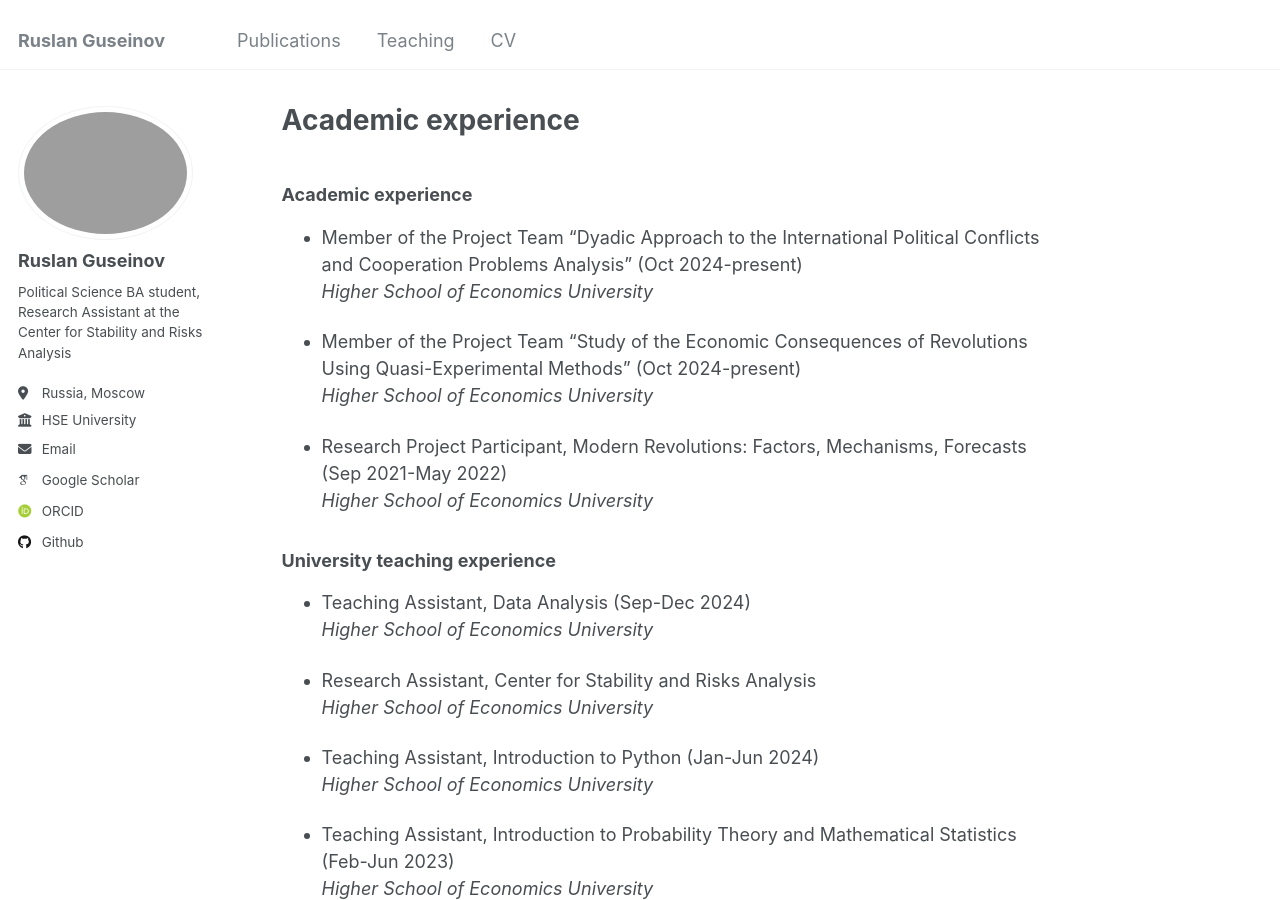
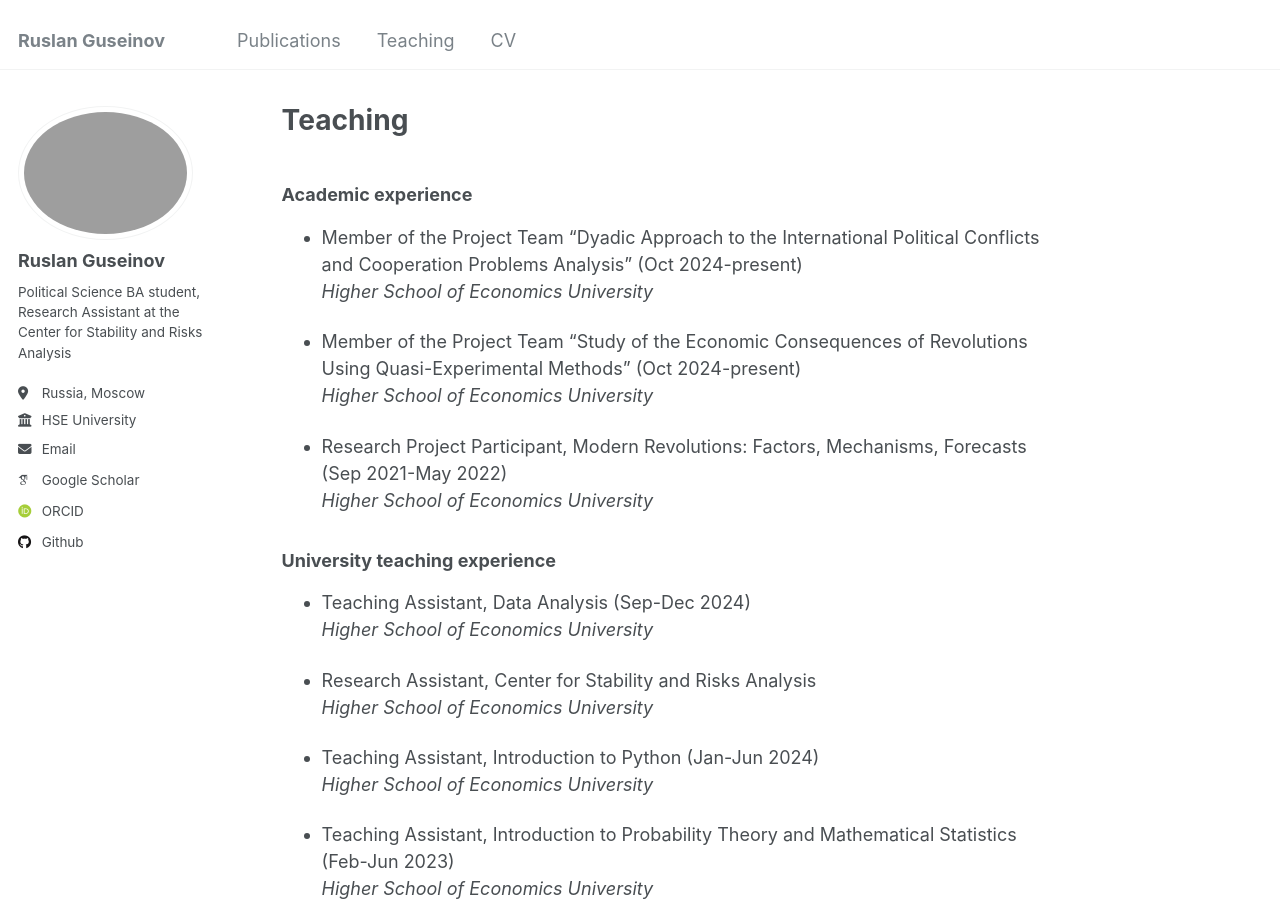
Before and after one commit to rguseinov/rguseinov.github.io, a Jekyll site: the page built from _pages/teaching.md, in a window 1280 px wide and 900 px high. Built offline with Jekyll 4.4.1, drawn with Linux system fonts in a browser that asks for light colours; some web fonts are replaced; our own code applies the rules of GitHub Pages for plain Markdown files.

Commit message:
Update teaching.md

```diff
--- a/_pages/teaching.md
+++ b/_pages/teaching.md
@@ -1,6 +1,11 @@
-
-
-
+---
+permalink: /
+title: "Teaching"
+author_profile: true
+redirect_from:
+  - /teaching/
+  - /teaching.html
+---
 
 ### Academic experience
 * Member of the Project Team “Dyadic Approach to the International Political Conflicts and Cooperation Problems Analysis” (Oct 2024-present)\
```
